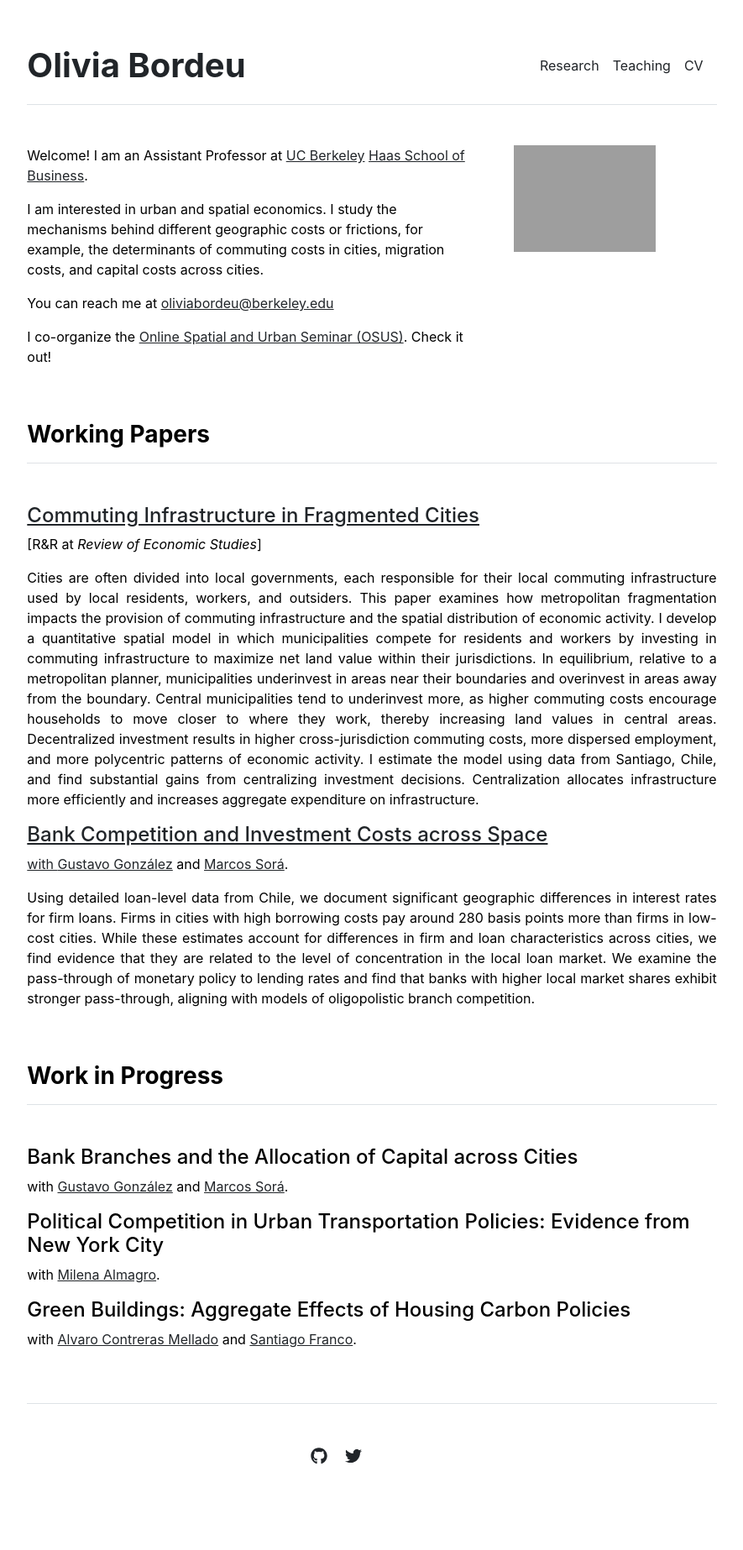
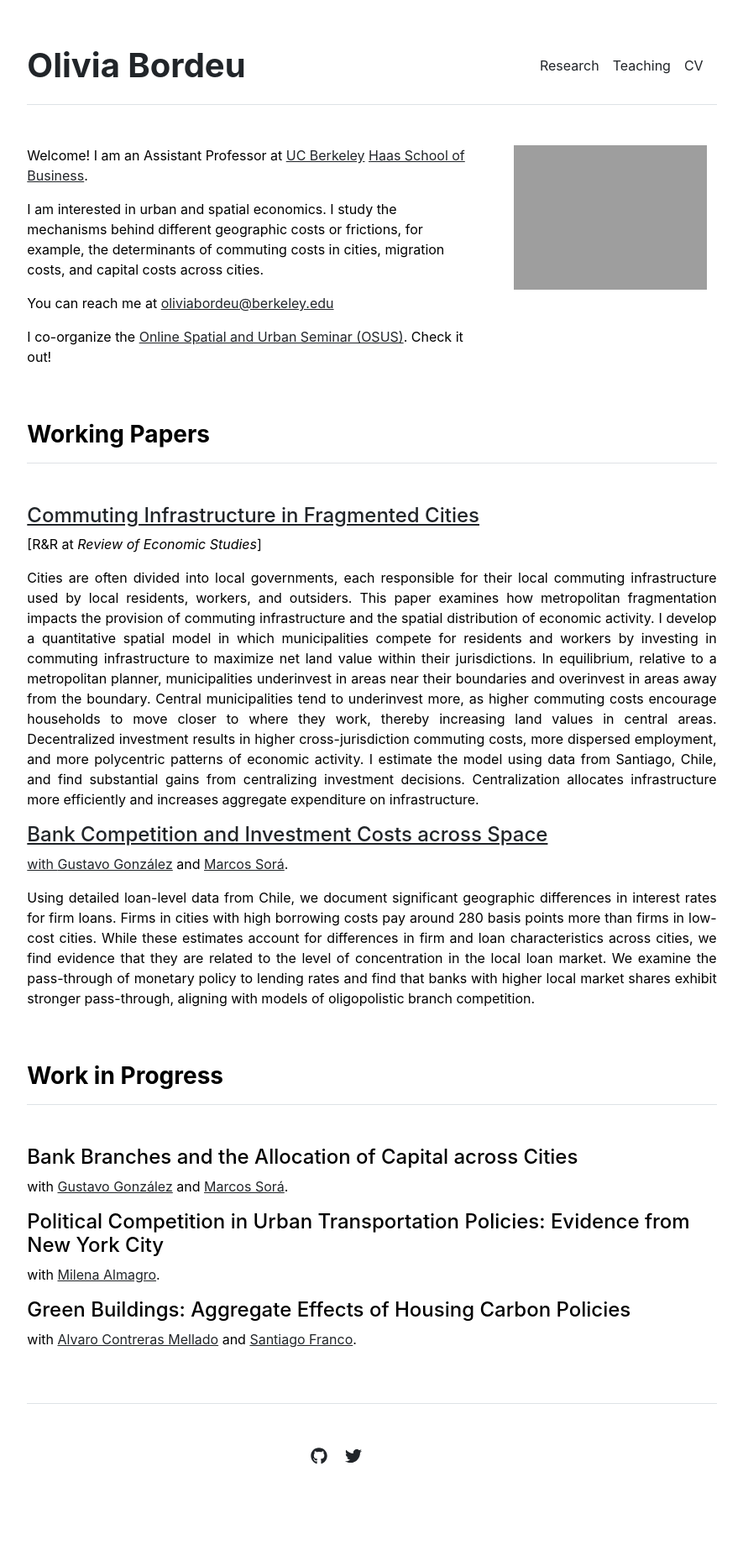
Before and after one commit to obordeu/obordeu.github.io, a Jekyll site: the page built from index.md, in a window 1280 px wide. Shown: the whole page at 84% size, without its empty margins (197-1082 px from the left). Built offline with Jekyll 4.4.1, drawn with Linux system fonts in a browser that asks for light colours.

Commit message:
Update image size

```diff
--- a/_layouts/home.html
+++ b/_layouts/home.html
@@ -7,7 +7,7 @@ layout: default
     {{ content }}
   </div>
   <div class="col-md-4">
-    <img src="{{ site.url }}/assets/img/headshot_2025.jpg" alt="Home" width="70%">
+    <img src="{{ site.url }}/assets/img/headshot_2025.jpg" alt="Home" width="95%">
   </div>
 </div>
 
```
